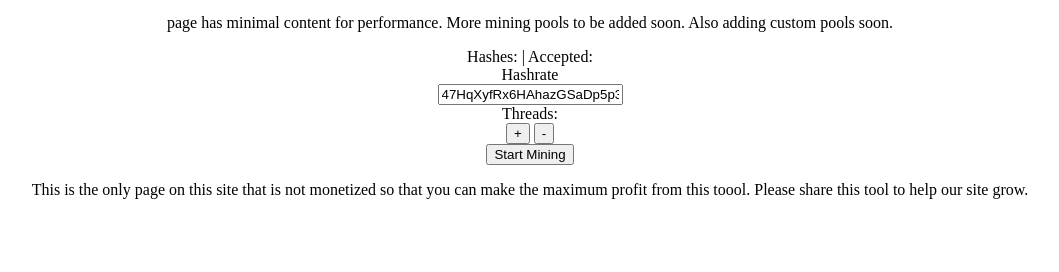
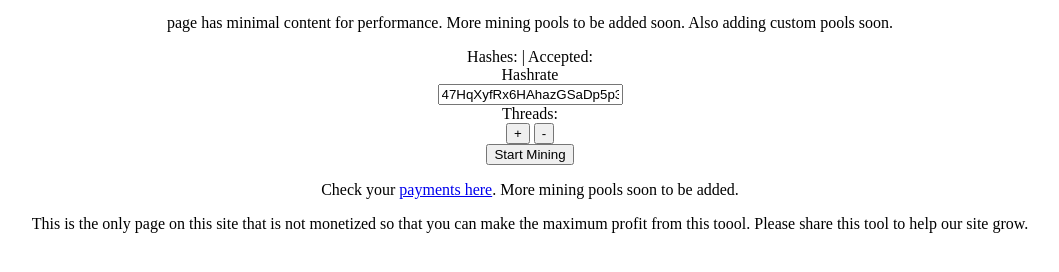
Before and after one commit to Grantrocks/CryptoAndPi, a plain HTML site: page xmrminer/miner.html in a window 1280 px wide. Shown: the part 100-372 px from the top of the page, without its empty margins (110-1169 px from the left). Drawn offline with Linux system fonts and the light colour scheme.

Commit message:
added check payment to xmrminer

```diff
--- a/xmrminer/miner.html
+++ b/xmrminer/miner.html
@@ -19,6 +19,7 @@
     <div><input type="text" id="wallet" placeholder="XMR Wallet"></div>
     <div><div id="threads">Threads: </div><button onclick="addthread()">+</button> <button onclick="removethread()">-</button></div>
 		<button id="startbtn" onclick="startMining()">Start Mining</button>
+    <p>Check your <a href="http://adfoc.us/57024782642268" target="_blank">payments here</a>. More mining pools soon to be added.</p>
 	  <p>This is the only page on this site that is not monetized so that you can make the maximum profit from this toool. Please share this tool to help our site grow.</p>
   </center>
 	<script src="/resources/js/xmrminer/betaminer.js"></script>
```
